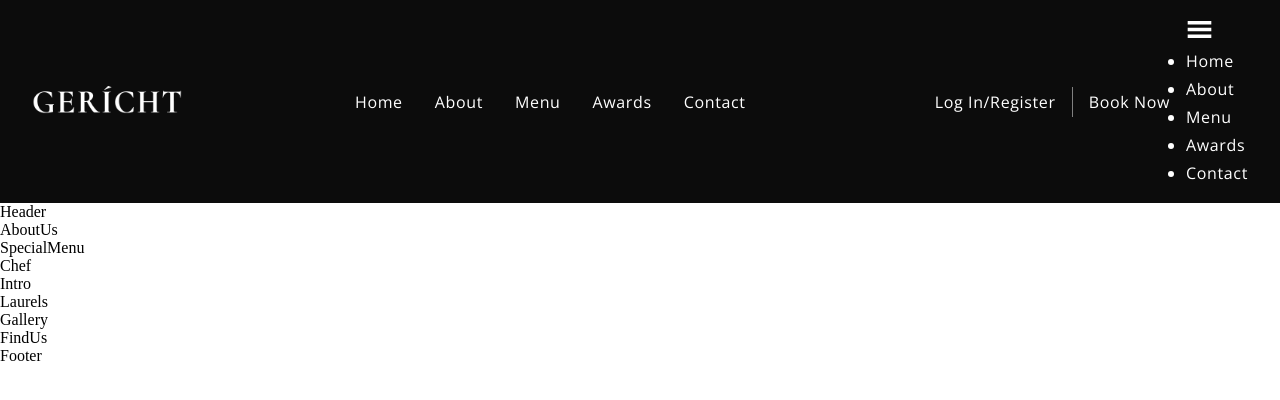
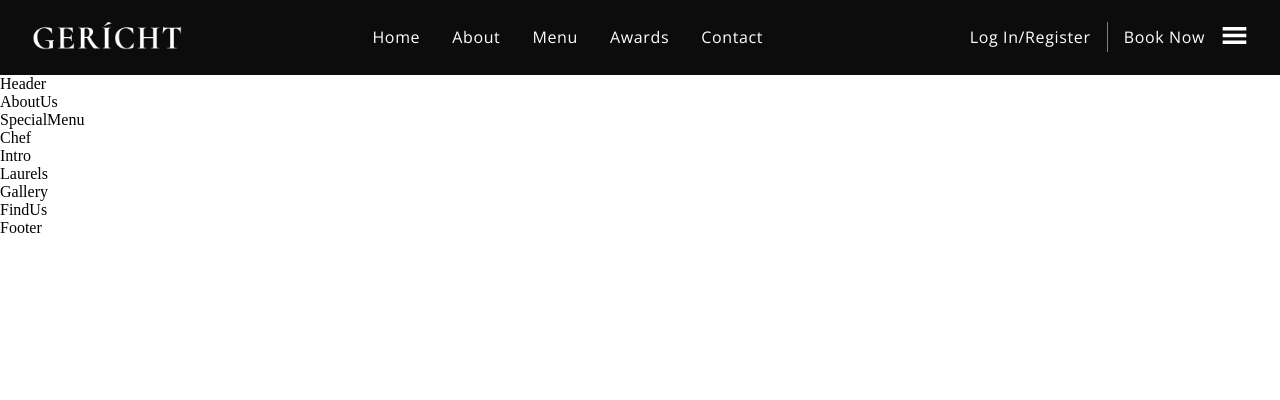
Before and after one commit to SuryanshShukla1002/Restaurant-Application, a React (Create React App) app: page / in a window 1280 px wide. Shown: the top 400 px of the page. Built offline with nearby package versions, Linux system fonts and the light colour scheme; a web font is replaced by a local one.

Commit message:
Menubar-created

```diff
--- a/src/components/Navbar/Navbar.jsx
+++ b/src/components/Navbar/Navbar.jsx
@@ -1,11 +1,14 @@
-import React from 'react';
+import React, { useState } from 'react';
 import { GiHamburgerMenu } from 'react-icons/gi';
 import {MdOutlineRestaurantMenu} from 'react-icons/md'
 
 import images from '../../constants/images';
 import './Navbar.css';
 
-const Navbar = () => (
+const Navbar = () => {
+  const [toggleMenu, setToggleMenu] = useState(false);
+
+  return (
   <nav className='app__navbar'>
     <div className="app__navbar-logo">
       <img src={images.gericht} alt="app logo" />
@@ -23,16 +26,24 @@ const Navbar = () => (
      <a href="/" className='p__opensans'>Book Now</a>
     </div>
     <div className="app__navbar-smallscreen">
-      <GiHamburgerMenu color='#fff' fontSize={27} onClick={() => {}}/>
-      <ul className='app__navbar-smallscreen-links'>
+      <GiHamburgerMenu color='#fff' fontSize={27} onClick={() => {setToggleMenu(true)}}/>
+
+      {toggleMenu &&  (
+      <div className='app__navbar-smallscren_overlay flex__center slide-bottom'>
+        <MdOutlineRestaurantMenu  fontSize={27} className='overlay__close' onClick={() => {setToggleMenu(false)}} />
+        <ul className='app__navbar-smallscren-links'>
       <li className='p__opensans'><a href="#home">Home</a></li>
       <li className='p__opensans'><a href="#about">About</a></li>
       <li className='p__opensans'><a href="#menu">Menu</a></li>
       <li className='p__opensans'><a href="#awards">Awards</a></li>
       <li className='p__opensans'><a href="#contact ">Contact</a></li>
     </ul>
+      </div>
+      )}
+
     </div>
   </nav>
-);
+  )
+};
 
 export default Navbar;
```
